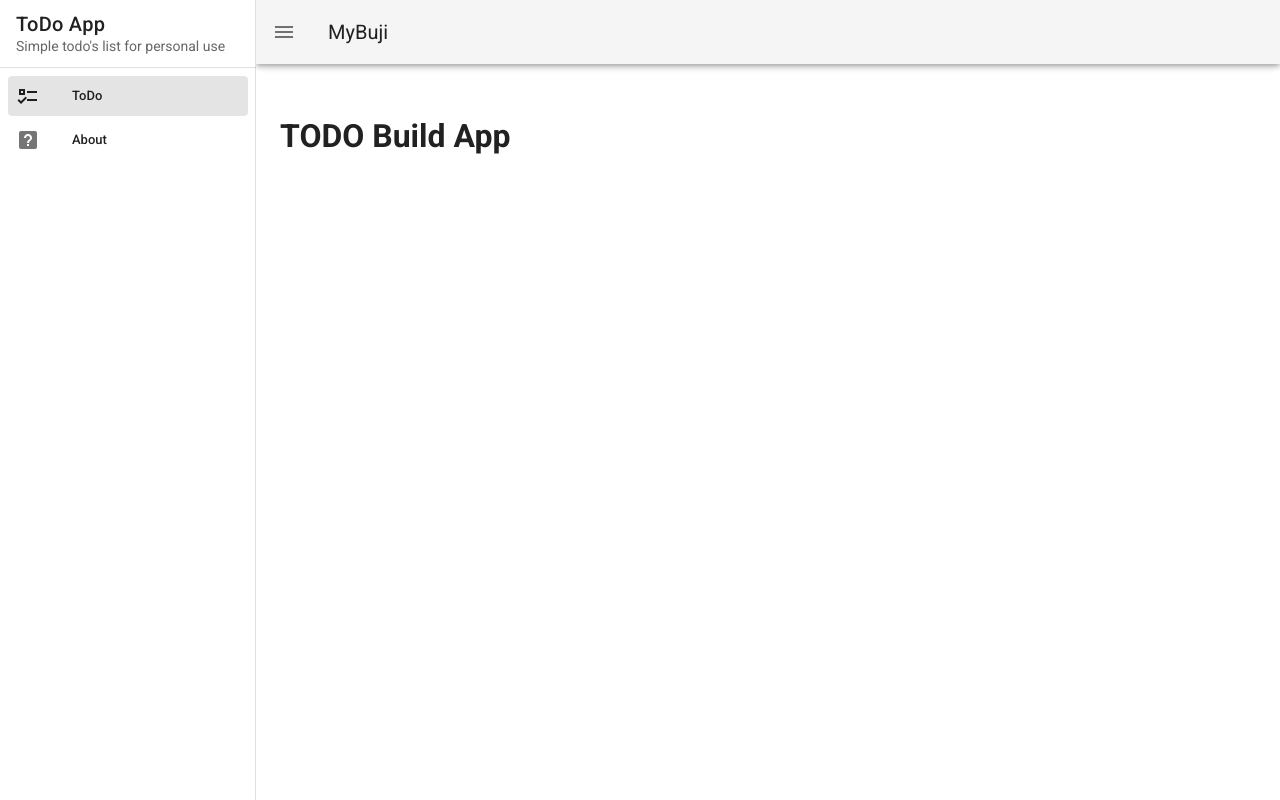
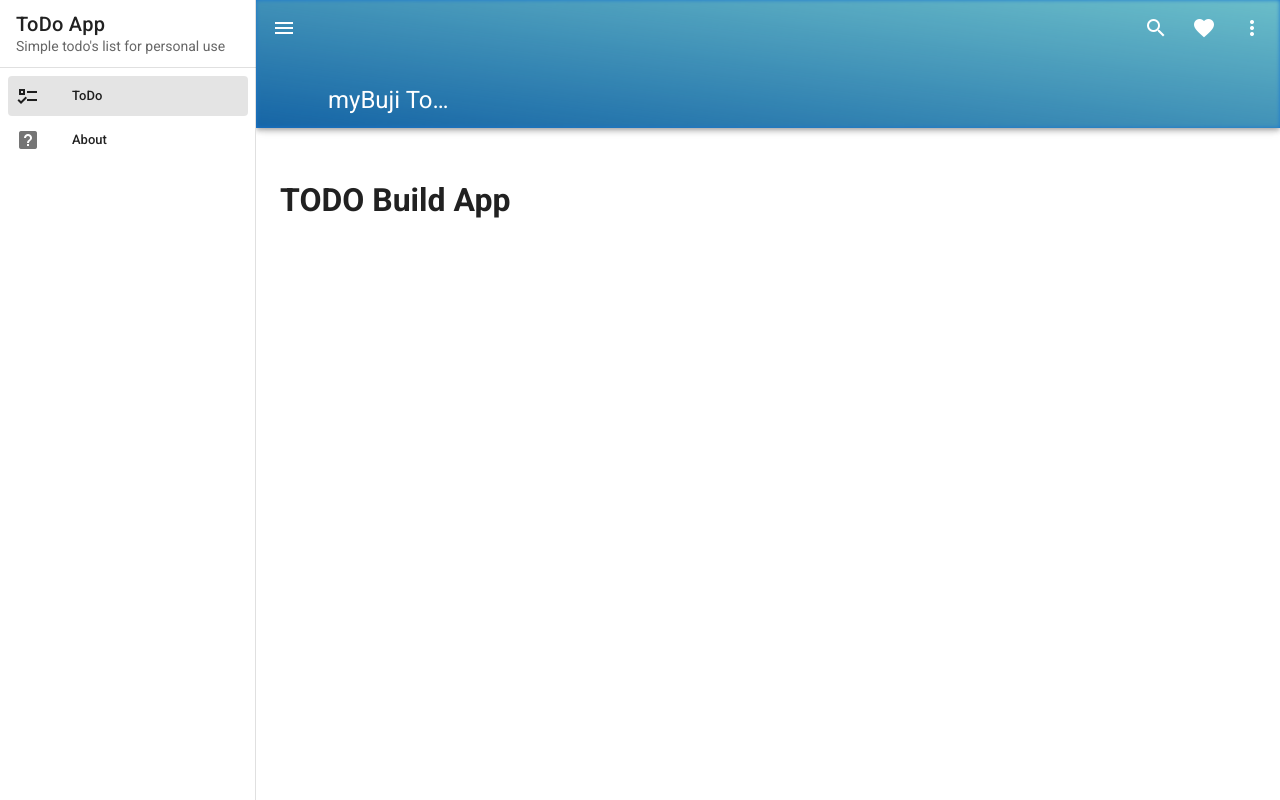
Before and after one commit to rmasonh22/vuetify_todos, a Vue app: page / in a window 1280 px wide. Built offline with nearby package versions, Linux system fonts and the light colour scheme.

Commit message:
change main banner

```diff
--- a/src/App.vue
+++ b/src/App.vue
@@ -41,10 +41,43 @@
       <!--  -->
     </v-navigation-drawer>
 
-    <v-app-bar app>
+   <!--  <v-app-bar app>
       <v-app-bar-nav-icon @click="drawer = !drawer"></v-app-bar-nav-icon>
 
       <v-toolbar-title>MyBuji</v-toolbar-title>
+    </v-app-bar> -->
+    <!-- app bar changes-->
+    <v-app-bar
+      app
+      color="primary"
+      dark
+      src="mbeach.jpg"
+      prominent
+    >
+      <template v-slot:img="{ props }">
+        <v-img
+          v-bind="props"
+          gradient="to top right, rgba(19,84,122,.5), rgba(128,208,199,.8)"
+        ></v-img>
+      </template>
+
+      <v-app-bar-nav-icon @click="drawer =!drawer"></v-app-bar-nav-icon>
+
+      <v-app-bar-title>myBuji Todo</v-app-bar-title>
+
+      <v-spacer></v-spacer>
+
+      <v-btn icon>
+        <v-icon>mdi-magnify</v-icon>
+      </v-btn>
+
+      <v-btn icon>
+        <v-icon>mdi-heart</v-icon>
+      </v-btn>
+
+      <v-btn icon>
+        <v-icon>mdi-dots-vertical</v-icon>
+      </v-btn>
     </v-app-bar>
 
     <v-main>
```
Also changed, not shown: public/mbeach.jpg (added).
